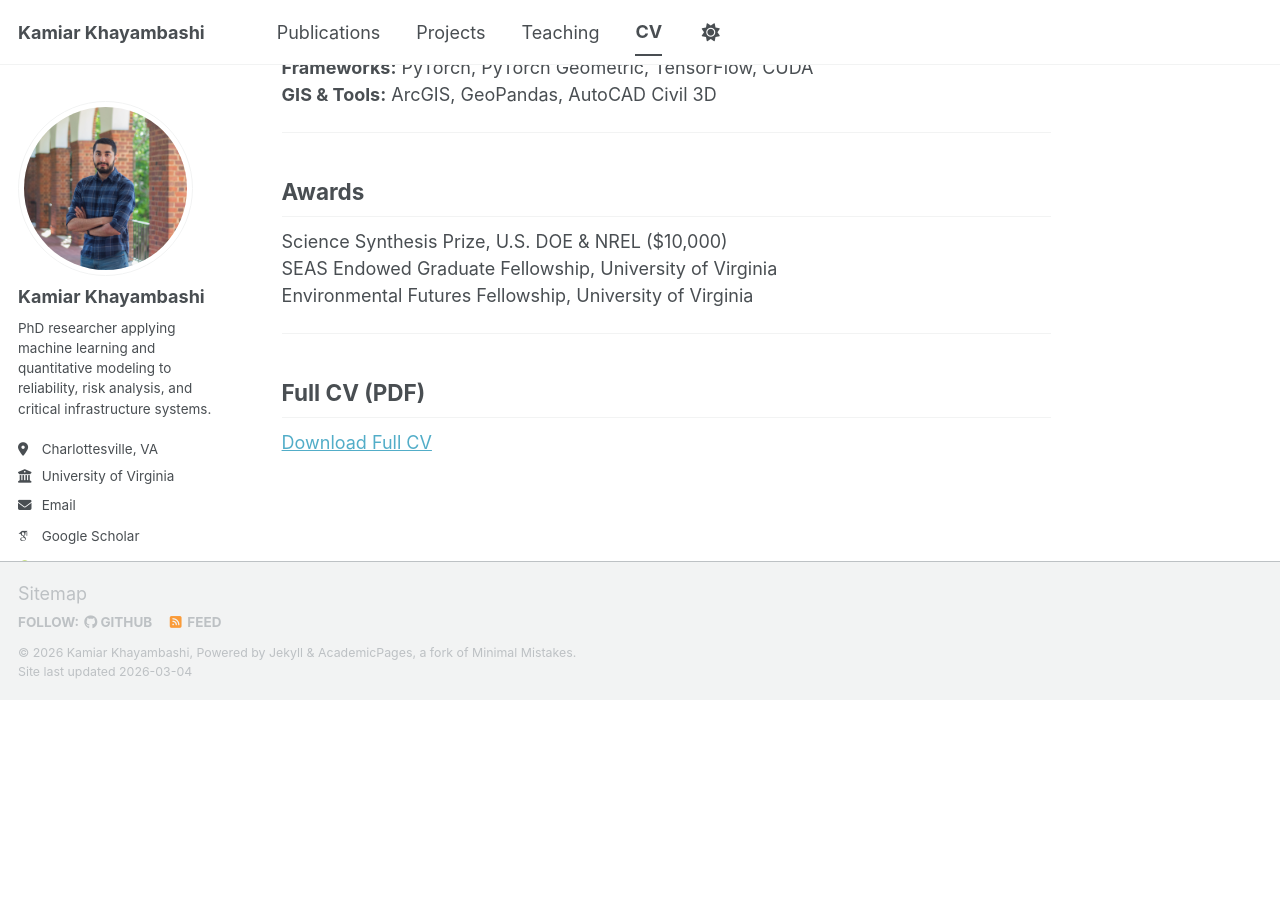
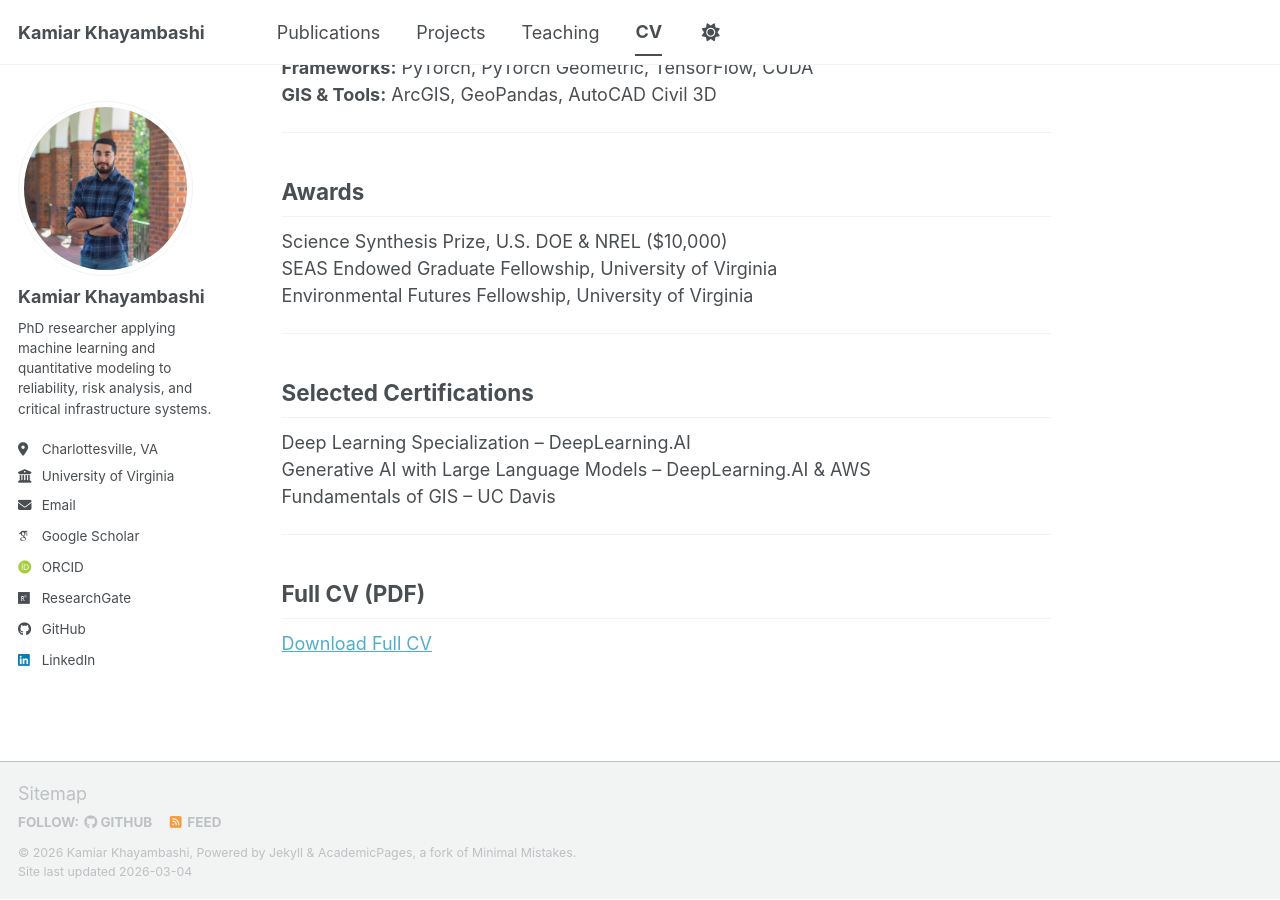
Before and after one commit to kamiarkhayam/kamiarkhayam.github.io, a Jekyll site: the page built from _pages/cv.md, in a window 1280 px wide and 900 px high, scrolled down 2318 px. Built offline with Jekyll 4.4.1, drawn with Linux system fonts in a browser that asks for light colours; some web fonts are replaced; a script bundle is joined from its source files by our own code; library files that are not in the unit come from our copies; before the commit the page ends 3017 px from its top, so only the background shows below that.

Commit message:
Update cv.md

```diff
--- a/_pages/cv.md
+++ b/_pages/cv.md
@@ -88,6 +88,13 @@
 
 ---
 
+## Selected Certifications
+
+Deep Learning Specialization – DeepLearning.AI
+Generative AI with Large Language Models – DeepLearning.AI & AWS
+Fundamentals of GIS – UC Davis
+
+---
 ## Full CV (PDF)
 
 [Download Full CV](/files/Kamiar_Khayambashi_3P_CV_Mar_26.pdf)
```
